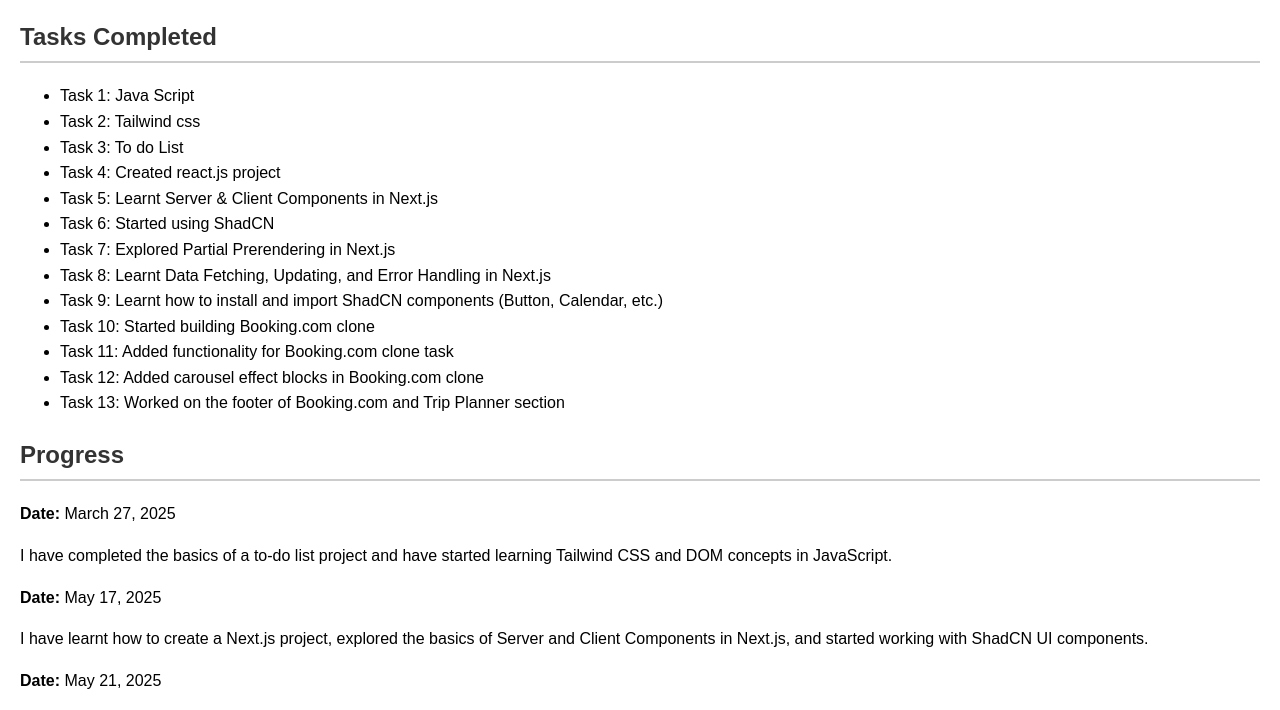
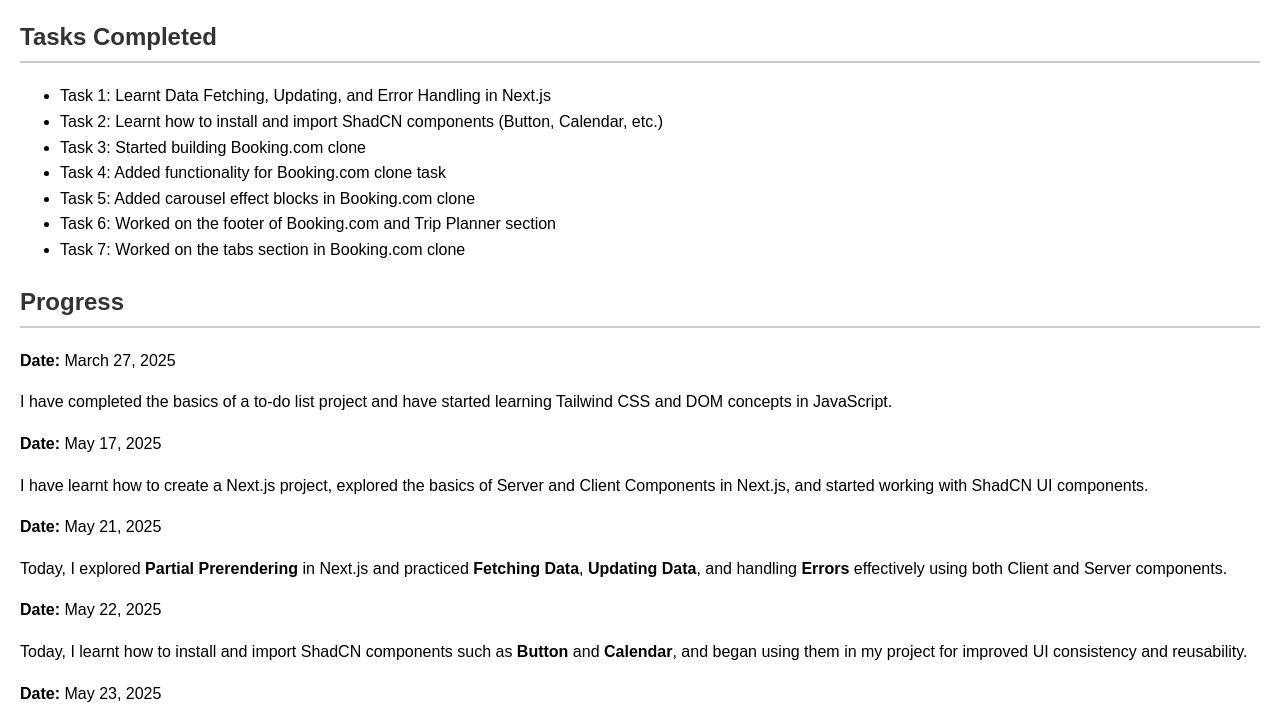
Before and after one commit to Madhu0614/dailyreport2, a plain HTML site: page index.html in a window 1280 px wide. Shown: the part 76-786 px from the top of the page. Drawn offline with Linux system fonts and the light colour scheme.

Commit message:
Update index.html day june 3

```diff
--- a/index.html
+++ b/index.html
@@ -28,19 +28,13 @@
     <div class="section">
         <h2>Tasks Completed</h2>
         <ul>
-            <li>Task 1: Java Script</li>
-            <li>Task 2: Tailwind css</li>
-            <li>Task 3: To do List</li>
-            <li>Task 4: Created react.js project</li>
-            <li>Task 5: Learnt Server & Client Components in Next.js</li>
-            <li>Task 6: Started using ShadCN</li>
-            <li>Task 7: Explored Partial Prerendering in Next.js</li>
-            <li>Task 8: Learnt Data Fetching, Updating, and Error Handling in Next.js</li>
-            <li>Task 9: Learnt how to install and import ShadCN components (Button, Calendar, etc.)</li>
-            <li>Task 10: Started building Booking.com clone</li>
-            <li>Task 11: Added functionality for Booking.com clone task</li>
-            <li>Task 12: Added carousel effect blocks in Booking.com clone</li>
-            <li>Task 13: Worked on the footer of Booking.com and Trip Planner section</li>
+            <li>Task 1: Learnt Data Fetching, Updating, and Error Handling in Next.js</li>
+            <li>Task 2: Learnt how to install and import ShadCN components (Button, Calendar, etc.)</li>
+            <li>Task 3: Started building Booking.com clone</li>
+            <li>Task 4: Added functionality for Booking.com clone task</li>
+            <li>Task 5: Added carousel effect blocks in Booking.com clone</li>
+            <li>Task 6: Worked on the footer of Booking.com and Trip Planner section</li>
+            <li>Task 7: Worked on the tabs section in Booking.com clone</li>
         </ul>
     </div>
 
@@ -69,6 +63,9 @@
 
         <p><strong>Date:</strong> May 30, 2025</p>
         <p>Worked on the <strong>footer</strong> of the Booking.com clone and developed the <strong>Trip Planner section</strong> to allow users to plan and organize their travel itinerary. This added more depth and usability to the overall project.</p>
+
+        <p><strong>Date:</strong> June 2, 2025</p>
+        <p>Worked on the <strong>Tabs section</strong> in the Booking.com clone to organize content more effectively. This section improves navigation between different content categories. The <strong>filter functionality</strong> is still pending and will be implemented next.</p>
     </div>
 
 </body>
```
